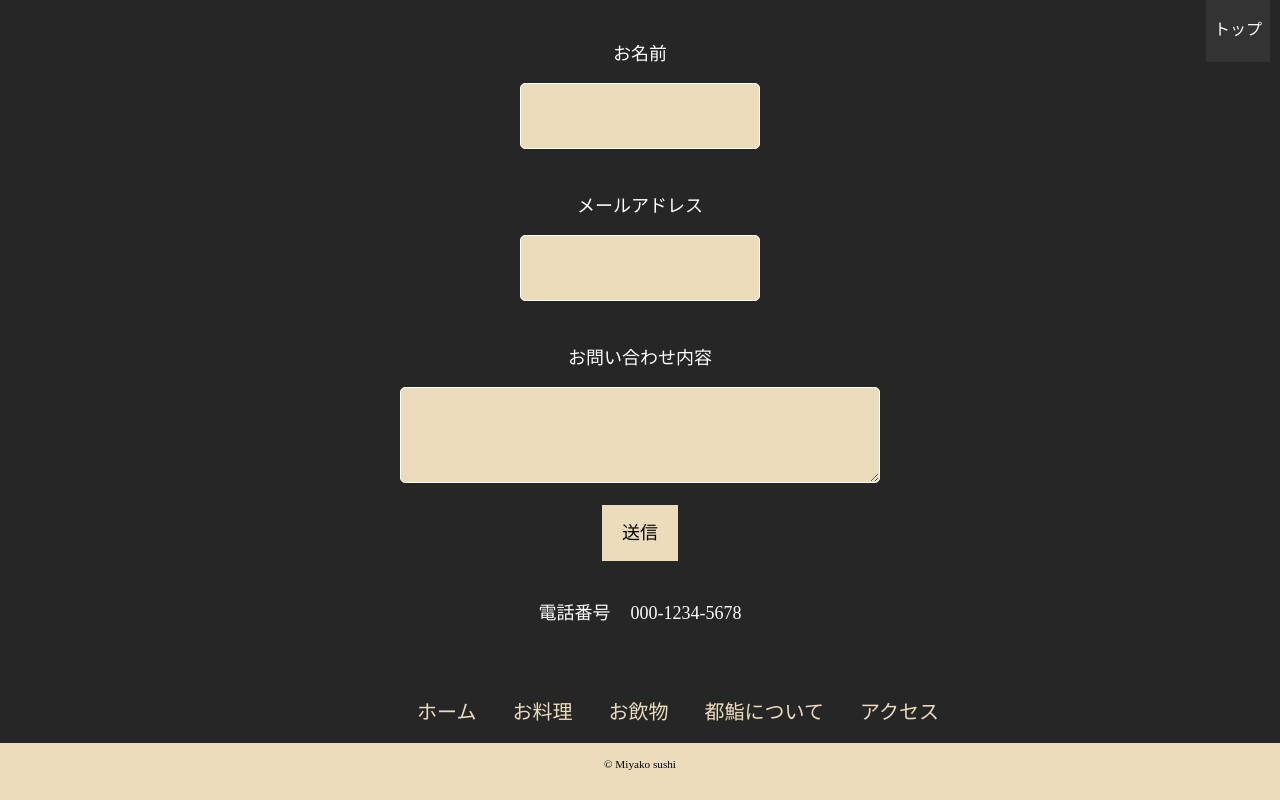
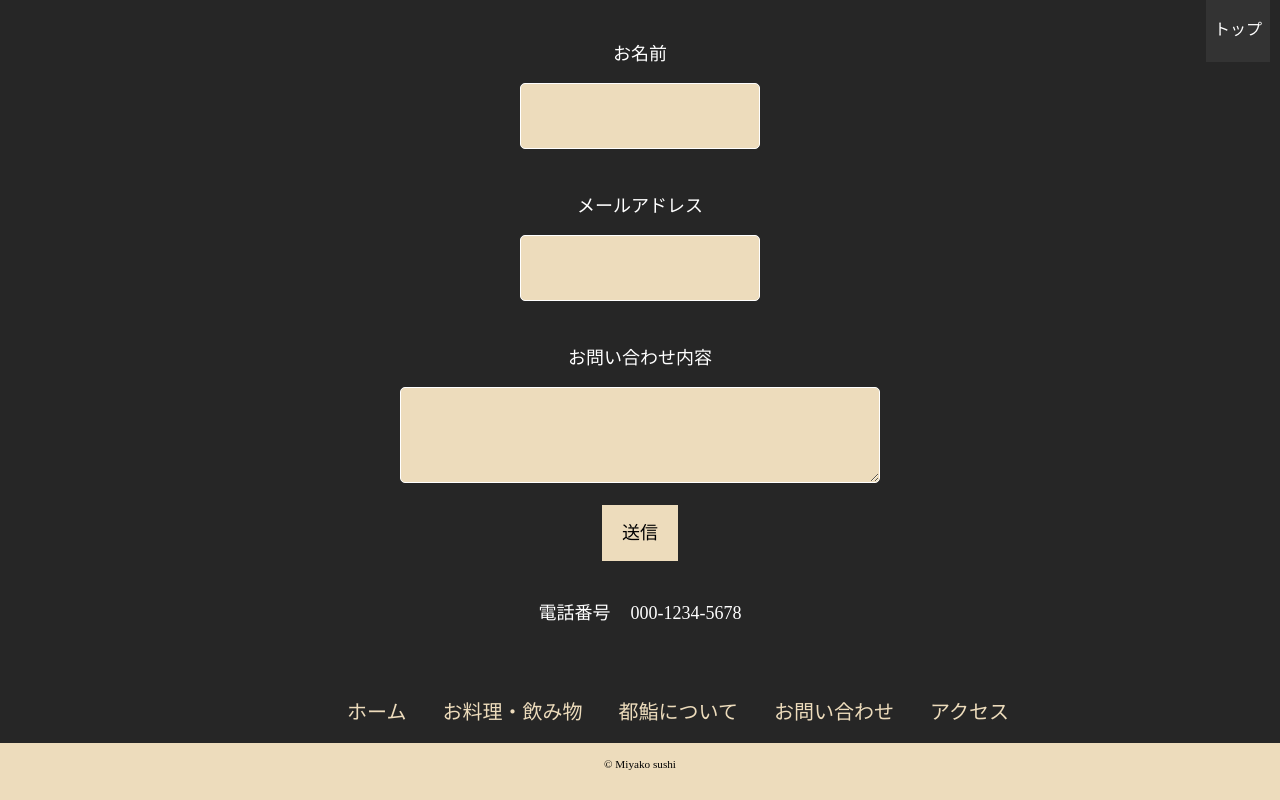
Before and after one commit to MiyakoTamura385/osushi, a website: page contact.html in a window 1280 px wide. Shown: the part 728-1528 px from the top of the page. Drawn offline with nearby package versions, Linux system fonts and the light colour scheme.

Commit message:
リンク　調整しました

```diff
--- a/contact.html
+++ b/contact.html
@@ -69,11 +69,11 @@
 
   <nav>
     <ul class="botomm-nav">
-      <li><a href="#top">ホーム</a></li>
-      <li><a href="menu.html">お料理</a></li>
-      <li><a href="menu.html">お飲物</a></li>
+      <li><a href="index.html">ホーム</a></li>
+      <li><a href="menu.html">お料理・飲み物</a></li>
       <li><a href="kodawari.html">都鮨について</a></li>
-      <li><a href="#map">アクセス</a></li>
+      <li><a href="contact.html">お問い合わせ</a></li>
+      <li><a href="index.html#map">アクセス</a></li>
     </ul>
   </nav>
 
```
Also changed, not shown: index.html (+2 -2 lines), kodawari.html (+4 -4 lines), menu.html (+4 -4 lines).
